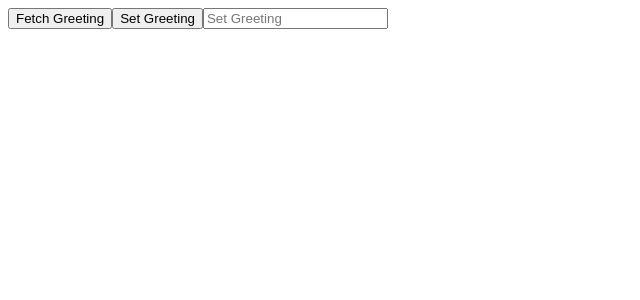
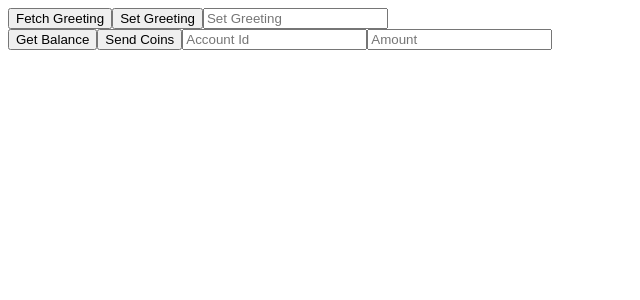
Before and after one commit to onuriltan/sample-dapp, a React (Create React App) app: page / in a window 1280 px wide. Shown: the top 300 px of the page, without its empty margins (0-640 px from the left). Built offline with nearby package versions, Linux system fonts and the light colour scheme; no server answers.

Commit message:
feat: add sendtoken to ui

```diff
--- a/src/App.js
+++ b/src/App.js
@@ -1,17 +1,51 @@
 import { useState } from "react";
 import { ethers } from "ethers";
 import GreeterContract from "./artifacts/contracts/Greeter.sol/Greeter.json";
+import TokenContract from "./artifacts/contracts/Token.sol/Token.json";
 
-// This will be different in your local env
+// These will be different in your local env
 const greeterContractAddress = "0x5fbdb2315678afecb367f032d93f642f64180aa3";
+const tokenAddress = "0xe7f1725E7734CE288F8367e1Bb143E90bb3F0512";
 
 const App = () => {
   const [greeting, setGreetingValue] = useState('');
-
+  const [userAccount, setUserAccount] = useState('');
+  const [amount, setAmount] = useState(0);
   // will connect to metamask wallet
   const requestAccount = async () => {
     await window.ethereum.request({ method: "eth_requestAccounts" });
   };
+
+  const getBalance = async () => {
+    if (typeof window.ethereum !== "undefined") {
+      const [account] = await window.ethereum.request({method: 'eth_requestAccounts'})
+      const provider = new ethers.providers.Web3Provider(window.ethereum);
+      const contract = new ethers.Contract(
+        tokenAddress,
+        TokenContract.abi,
+        provider
+      );
+      const balance = await contract.balanceOf(account)
+      console.log('Balance: ' + balance.toString())
+    }
+  }
+
+  const sendCoins = async () => {
+    if (typeof window.ethereum !== "undefined") {
+      await requestAccount()
+      const provider = new ethers.providers.Web3Provider(window.ethereum);
+      const signer = provider.getSigner();
+      const contract = new ethers.Contract(
+        tokenAddress,
+        TokenContract.abi,
+        signer
+      );
+      const transaction = await contract.transfer(userAccount, amount)
+      await transaction.wait()
+      console.log(`${amount} Coins successfully sent to ${userAccount}`)
+    }
+
+  }
 
   const fetchGreeting = async () => {
     if (typeof window.ethereum !== "undefined") {
@@ -57,7 +91,18 @@
         value={greeting}
         placeholder="Set Greeting"
       />
-    </div>
+      <br />
+      <button onClick={getBalance}> Get Balance </button>
+      <button onClick={sendCoins}> Send Coins </button>
+      <input
+        onChange={(e) => setUserAccount(e.target.value)}
+        placeholder="Account Id"
+      />
+      <input
+        onChange={(e) => setAmount(e.target.value)}
+        placeholder="Amount"
+      />
+      </div>
   );
 };
 
```
